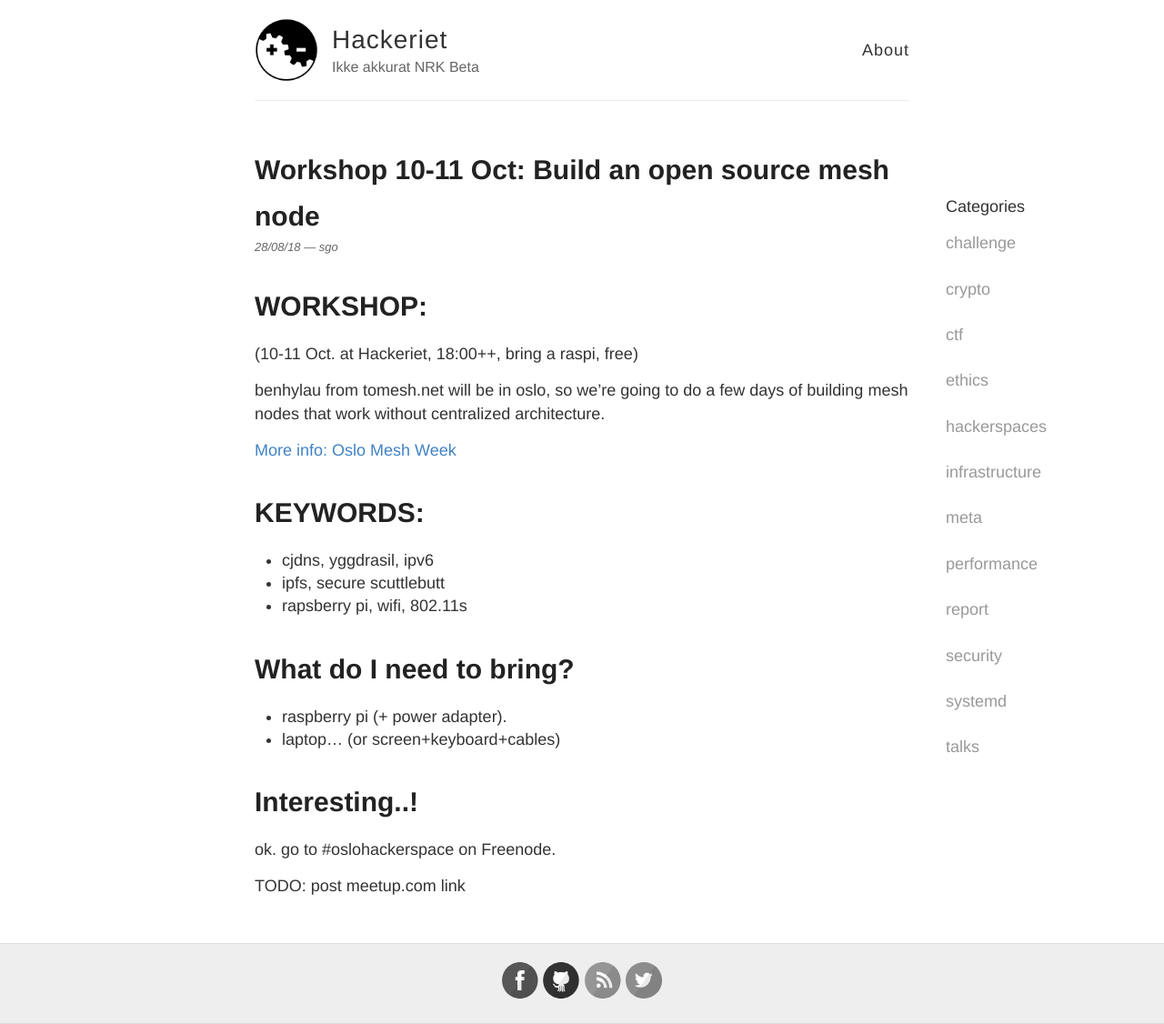
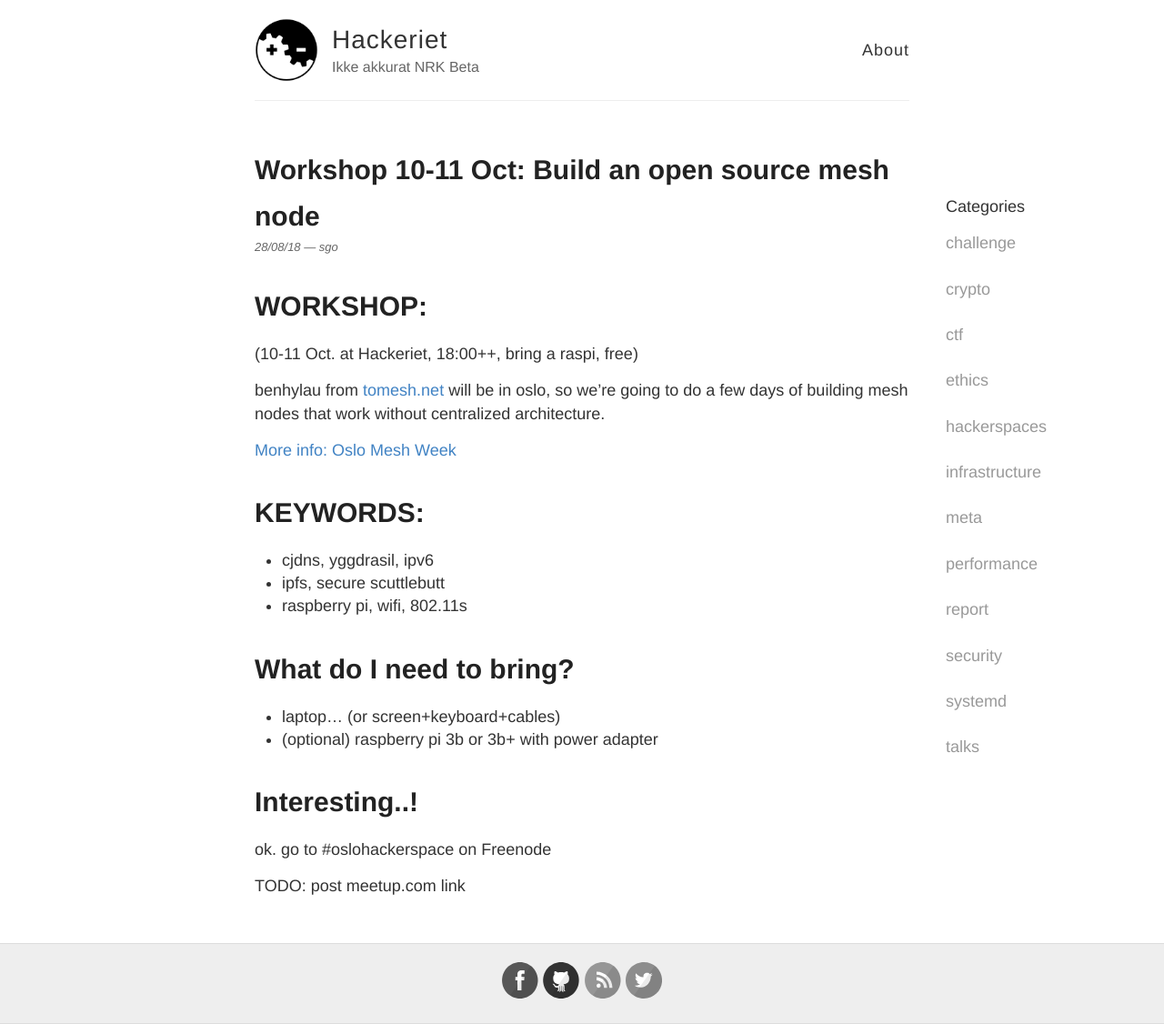
Before and after one commit to labanskoller/hackeriet_blog, a Jekyll site: the page built from _posts/2018-08-28-open-source-mesh-workshop.md, in a window 1280 px wide. Shown: the whole page at 91% size. Built offline with Jekyll 4.4.1, drawn with Linux system fonts in a browser that asks for light colours.

Commit message:
Update 2018-08-28-open-source-mesh-workshop.md

```diff
--- a/_posts/2018-08-28-open-source-mesh-workshop.md
+++ b/_posts/2018-08-28-open-source-mesh-workshop.md
@@ -7,22 +7,21 @@ category: talks
 # WORKSHOP:
   (10-11 Oct. at Hackeriet, 18:00++, bring a raspi, free)
 
-benhylau from tomesh.net will be in oslo, so we're going to do a few days of
+benhylau from [tomesh.net](https://tomesh.net) will be in oslo, so we're going to do a few days of
 building mesh nodes that work without centralized architecture.
 
 [More info: Oslo Mesh Week](https://github.com/benhylau/talks-and-workshops/blob/master/proposals/201810_nuug-hackeriet.md)
 
-
 # KEYWORDS:
 * cjdns, yggdrasil, ipv6
 * ipfs, secure scuttlebutt
-* rapsberry pi, wifi, 802.11s
+* raspberry pi, wifi, 802.11s
 
 # What do I need to bring?
-* raspberry pi (+ power adapter).
-- laptop... (or screen+keyboard+cables)
+* laptop... (or screen+keyboard+cables)
+* (optional) raspberry pi 3b or 3b+ with power adapter
 
 # Interesting..!
-ok. go to #oslohackerspace on Freenode.
+ok. go to #oslohackerspace on Freenode
 
 TODO: post meetup.com link
```
